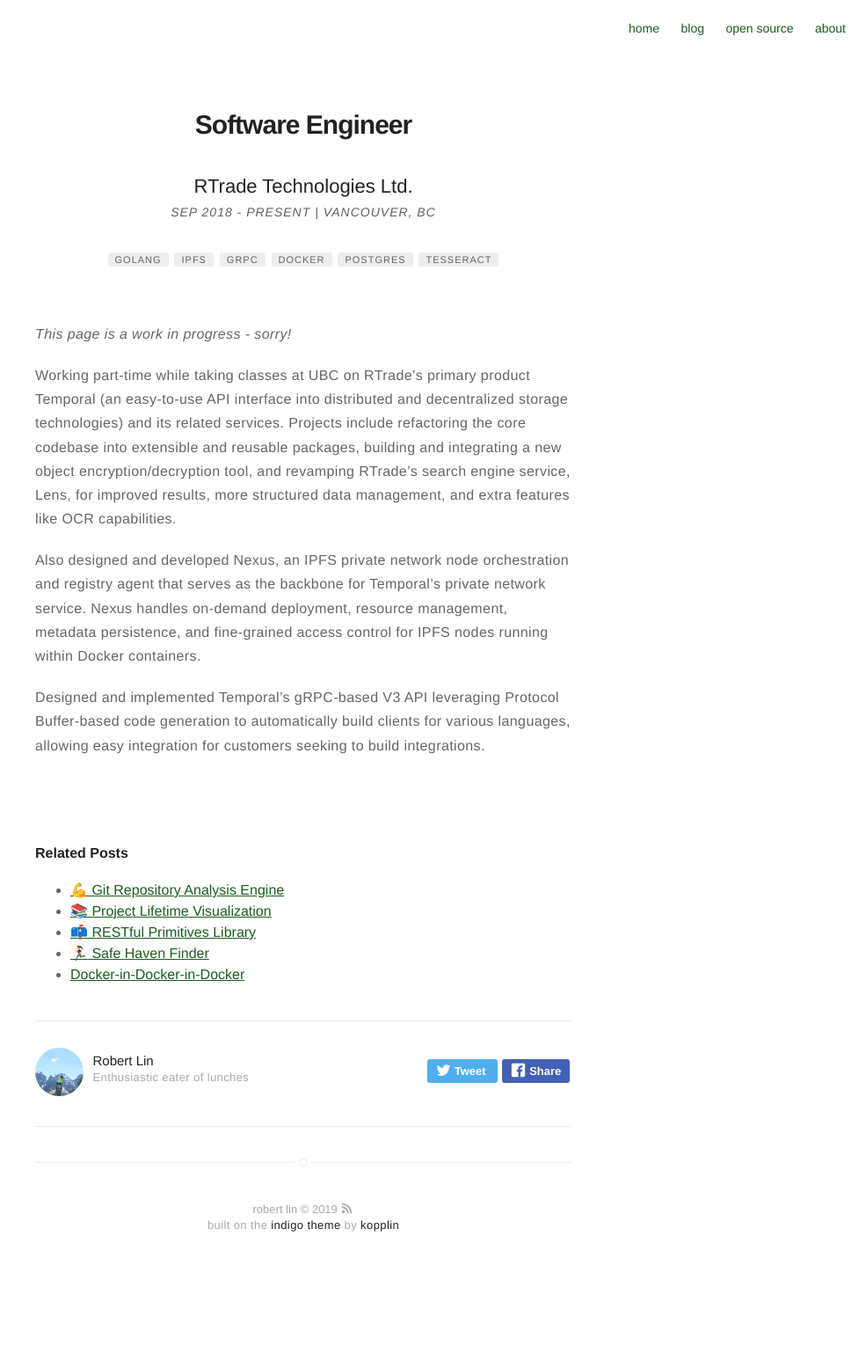
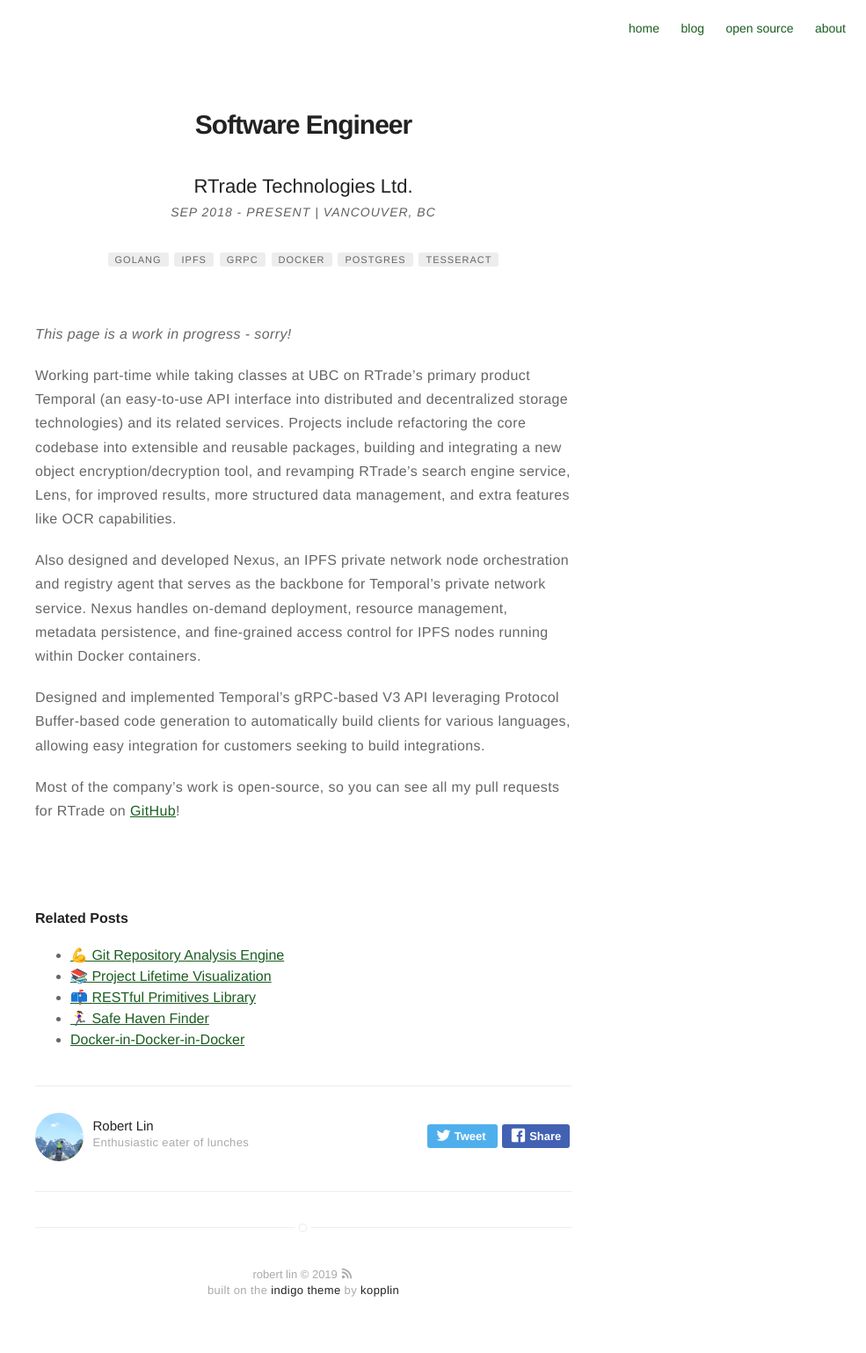
Before and after one commit to bobheadxi/bobheadxi.github.io, a Jekyll site: the page built from _posts/2018-08-01-rtrade.md, in a window 1280 px wide. Shown: the whole page at 88% size, without its empty margins (295-1280 px from the left). Built offline with Jekyll 4.4.1, drawn with Linux system fonts in a browser that asks for light colours; emoji names are drawn with the system emoji font; before the commit the page ends 1464 px from its top, so only the background shows below that.

Commit message:
add link to RTrade pull requests

```diff
--- a/_posts/2018-08-01-rtrade.md
+++ b/_posts/2018-08-01-rtrade.md
@@ -27,3 +27,6 @@
 Also designed and developed Nexus, an IPFS private network node orchestration and registry agent that serves as the backbone for Temporal's private network service. Nexus handles on-demand deployment, resource management, metadata persistence, and fine-grained access control for IPFS nodes running within Docker containers.
 
 Designed and implemented Temporal's gRPC-based V3 API leveraging Protocol Buffer-based code generation to automatically build clients for various languages, allowing easy integration for customers seeking to build integrations.
+
+Most of the company's work is open-source, so you can see all my pull requests
+for RTrade on [GitHub](https://github.com/search?o=asc&q=author%3Abobheadxi+is%3Amerged+org%3ARTradeLtd&s=created&type=Issues)!
```
